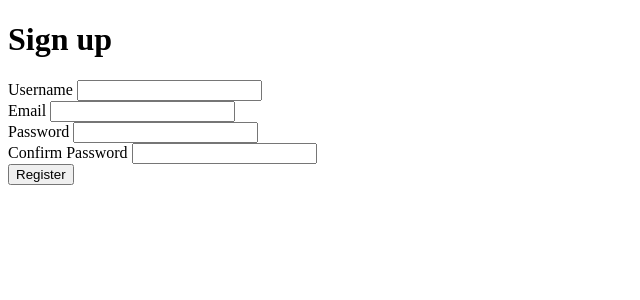
After one commit to mmotyl95/gym-log-app, a Flask app: page /auth/register in a window 1280 px wide. The commit adds this page. Shown: the top 300 px of the page, without its empty margins (0-640 px from the left). Run offline with Flask 3, Linux system fonts and the light colour scheme.

Commit message:
add signing up, login

```diff
--- a/app/__init__.py
+++ b/app/__init__.py
@@ -7,6 +7,9 @@ from config import Config
 db = SQLAlchemy()
 login_manager = LoginManager()
 bcrypt = Bcrypt()
+
+login_manager.login_view = 'auth.login'
+login_manager.login_message_category = 'info'
 
 def create_app():
     app = Flask(__name__)
--- /dev/null
+++ b/app/auth.py
@@ -0,0 +1,39 @@
+from flask import Blueprint, render_template, redirect, url_for, flash
+from app import db, bcrypt
+from app.models import User
+from app.forms import RegisterForm, LoginForm
+from flask_login import login_user, logout_user, login_required
+
+auth = Blueprint('auth', __name__)
+
+@auth.route('/register', methods=['GET', 'POST'])
+def register():
+    form = RegisterForm()
+    if form.validate_on_submit():
+        user = User(username=form.username.data, email=form.email.data)
+        user.set_password(form.password.data)
+        db.session.add(user)
+        db.session.commit()
+        flash('Account created! You can now log in.', 'success')
+        return redirect(url_for('auth.login'))
+    return render_template('register.html', form=form)
+
+@auth.route('/login', methods=['GET', 'POST'])
+def login():
+    form = LoginForm()
+    if form.validate_on_submit():
+        user = User.query.filter_by(email=form.email.data).first()
+        if user and user.check_password(form.password.data):
+            login_user(user)
+            flash('Logged in successfully!', 'success')
+            return redirect(url_for('main.home'))
+        else:
+            flash('Login failed. Check email and password.', 'danger')
+    return render_template('login.html', form=form)
+
+@auth.route('/logout')
+@login_required
+def logout():
+    logout_user()
+    flash('Logged out!', 'info')
+    return redirect(url_for('auth.login'))
--- /dev/null
+++ b/app/forms.py
@@ -0,0 +1,15 @@
+from flask_wtf import FlaskForm
+from wtforms import StringField, PasswordField, SubmitField
+from wtforms.validators import DataRequired, Email, EqualTo, Length
+
+class RegisterForm(FlaskForm):
+    username = StringField('Username', validators=[DataRequired(), Length(min=3, max=20)])
+    email = StringField('Email', validators=[DataRequired(), Email()])
+    password = PasswordField('Password', validators=[DataRequired(), Length(min=6)])
+    confirm_password = PasswordField('Confirm Password', validators=[DataRequired(), EqualTo('password')])
+    submit = SubmitField('Register')
+
+class LoginForm(FlaskForm):
+    email = StringField('Email', validators=[DataRequired(), Email()])
+    password = PasswordField('Password', validators=[DataRequired()])
+    submit = SubmitField('Login')
--- a/app/templates/index.html
+++ b/app/templates/index.html
@@ -1,5 +1,5 @@
 <!DOCTYPE html>
-<html lang="pl">
+<html lang="en">
 <head>
     <meta charset="UTF-8">
     <meta name="viewport" content="width=device-width, initial-scale=1.0">
--- /dev/null
+++ b/app/templates/register.html
@@ -0,0 +1,17 @@
+<!DOCTYPE html>
+<html lang="en">
+<head>
+    <title>Registration</title>
+</head>
+<body>
+    <h1>Sign up</h1>
+    <form method="POST">
+        {{ form.hidden_tag() }}
+        {{ form.username.label }} {{ form.username() }} <br>
+        {{ form.email.label }} {{ form.email() }} <br>
+        {{ form.password.label }} {{ form.password() }} <br>
+        {{ form.confirm_password.label }} {{ form.confirm_password() }} <br>
+        {{ form.submit() }}
+    </form>
+</body>
+</html>
--- a/requirements.txt
+++ b/requirements.txt
@@ -1,3 +1,4 @@
+email-validator
 flask
 flask-sqlalchemy
 flask-login
```
Also changed, not shown: app/models.py (added, +19 -0 lines), app/templates/login.html (added, +15 -0 lines), app/routes.py (line endings or trailing spaces).
